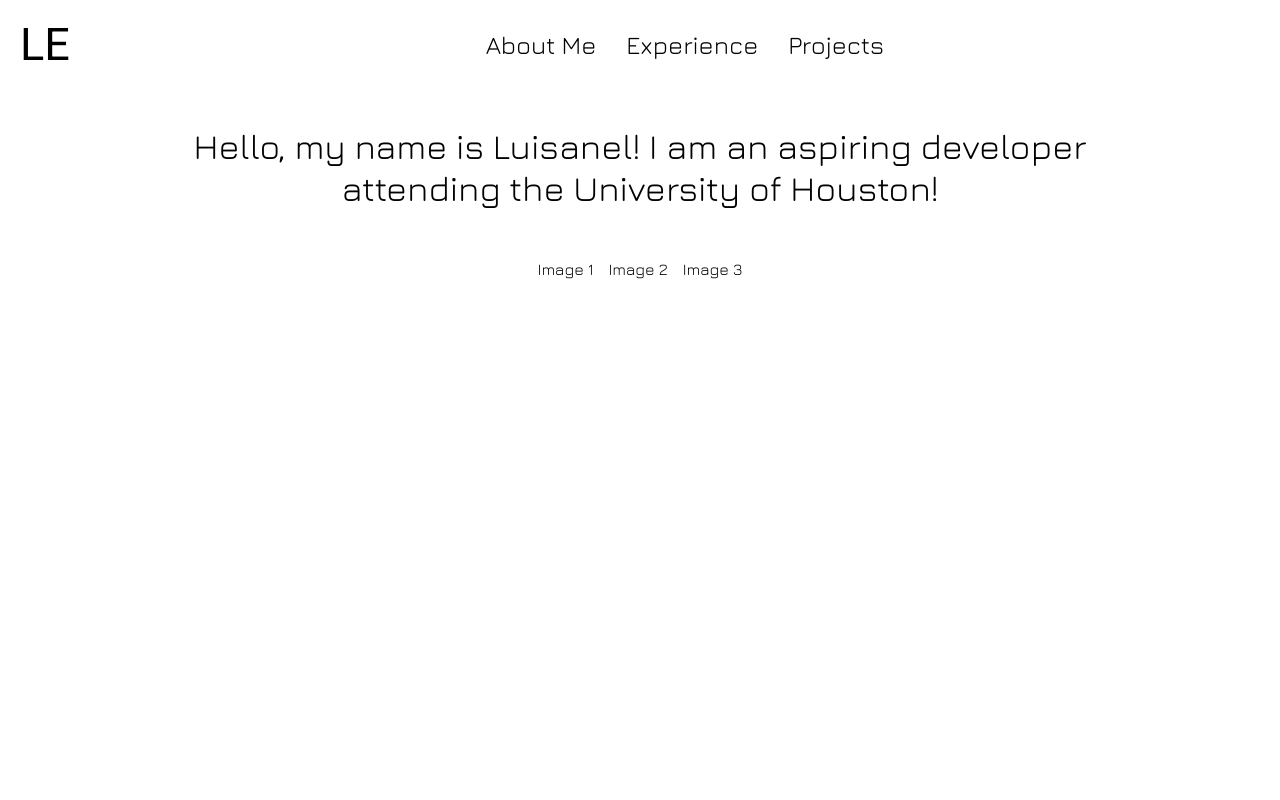
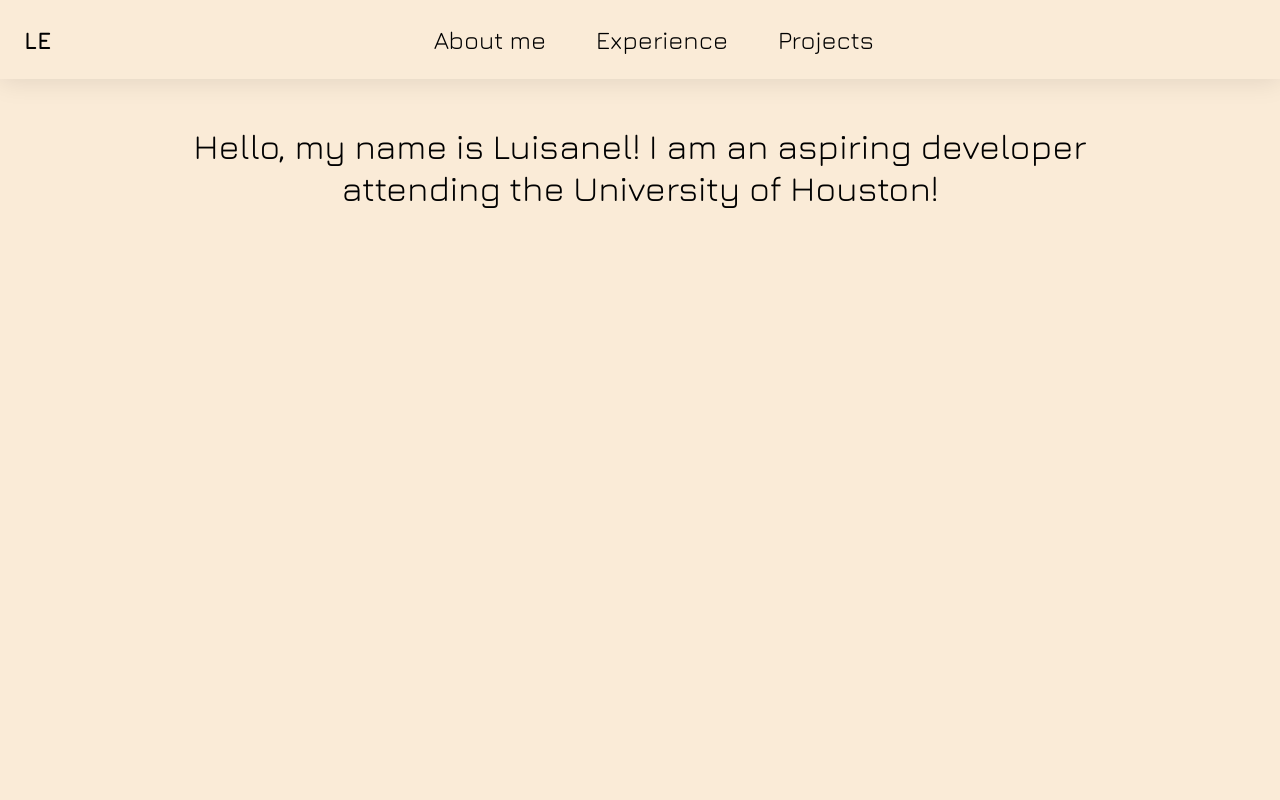
Before and after one commit to LuisangelE-04/Luisangel-Portfolio, a React (Create React App) app: page / in a window 1280 px wide. Shown: the top 800 px of the page. Built offline with nearby package versions, Linux system fonts and the light colour scheme.

Commit message:
Navbar updates into main program (#1)
* updated navbar for main program

* add shado on navbar and remove about images content(not needed

```diff
--- a/src/components/About/About.js
+++ b/src/components/About/About.js
@@ -9,11 +9,6 @@ const About = () => {
 
                 </p>
             </div>
-            <div className="about-images">
-                <p>Image 1</p>
-                <p>Image 2</p>
-                <p>Image 3</p>
-            </div>
         </div>
     );
 }
--- a/src/components/Navbar/Navbar.css
+++ b/src/components/Navbar/Navbar.css
@@ -1,38 +1,51 @@
 @import url('https://fonts.googleapis.com/css2?family=Roboto:wght@400&display=swap');
 
-.navbar {
+nav {
     position: fixed;
+    z-index: 1;
+    top: 0;
+    left: 0;
+    right: 0;
+    padding: 0 24px;
     display: flex;
     justify-content: space-between;
     align-items: center;
-    padding: 15px 20px;
-    z-index: 1000;
-    width: 100%;
-    background-color: white;
+    background-color: antiquewhite;
+    box-shadow: 0 2px 25px rgba(0, 0, 0, 0.1);
 }
 
-.navbar-logo {
-    flex: 0;
-    left: 2%;
+/*
+.end {
+    flex: 0 0 200px;
 }
-
-.navbar-logo a {
-    font-family: Roboto;
-    color: black;
-    font-size: 45px;
-    text-decoration: none;
+.end:last-child {
+    text-align: right;
 }
+*/
 
 .navbar-links {
     display: flex;
+    align-items: center;
     justify-content: center;
     flex: 1;
+}
+
+.navbar-background {
+    position: absolute;
+    z-index: -1;
+    top: 0;
     left: 0;
+    display: grid;
+    place-items: center;
+    /*transition: 0.3s;*/
 }
 
 .navbar-links a {
+    display: grid;
+    place-items: center;
+    padding: 10px;
+    text-decoration: none;
     color: black;
-    text-decoration: none;
     font-size: 25px;
     margin: 15px;
 }
--- a/src/components/Navbar/Navbar.js
+++ b/src/components/Navbar/Navbar.js
@@ -5,14 +5,19 @@ import './Navbar.css'
 
 const Navbar = () => {
     return (
-        <nav className="navbar">
-            <div className="navbar-logo">
-                <a href="/">LE</a>
-            </div>
+        <nav>
+            <h1 className="navbar-logo">LE</h1>
             <div className="navbar-links">
-                <a href="#About">About Me</a>
-                <a href="#Experience">Experience</a>
-                <a href="#Projects">Projects</a>
+                <span className="navbar-background"></span>
+                <a href="#About">
+                    <span className="navbar-outline">About me</span>
+                </a>
+                <a href="#Experience">
+                    <span className="navbar-outline">Experience</span>
+                </a>
+                <a href="#Projects">
+                    <span className="navbar-outline">Projects</span>
+                </a>
             </div>
         </nav>
     );
--- a/src/index.css
+++ b/src/index.css
@@ -2,9 +2,10 @@
 
 body {
   margin: 0;
-  font-family: 'Jura';
+  font-family: 'Jura', system-ui, -apple-system, BlinkMacSystemFont, 'Segoe UI', Roboto, Oxygen, Ubuntu, Cantarell, 'Open Sans', 'Helvetica Neue', sans-serif;
   -webkit-font-smoothing: antialiased;
   -moz-osx-font-smoothing: grayscale;
+  background-color: antiquewhite;
 }
 
 code {
```
